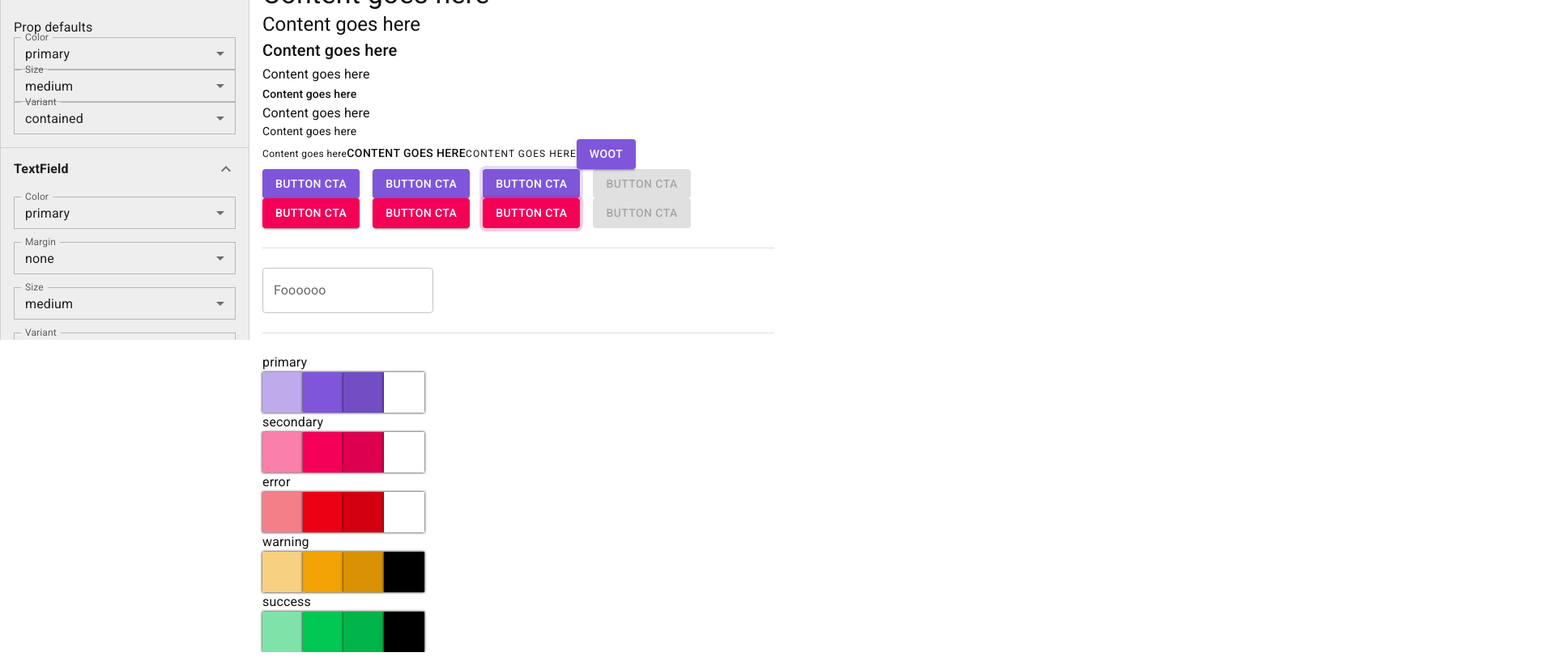
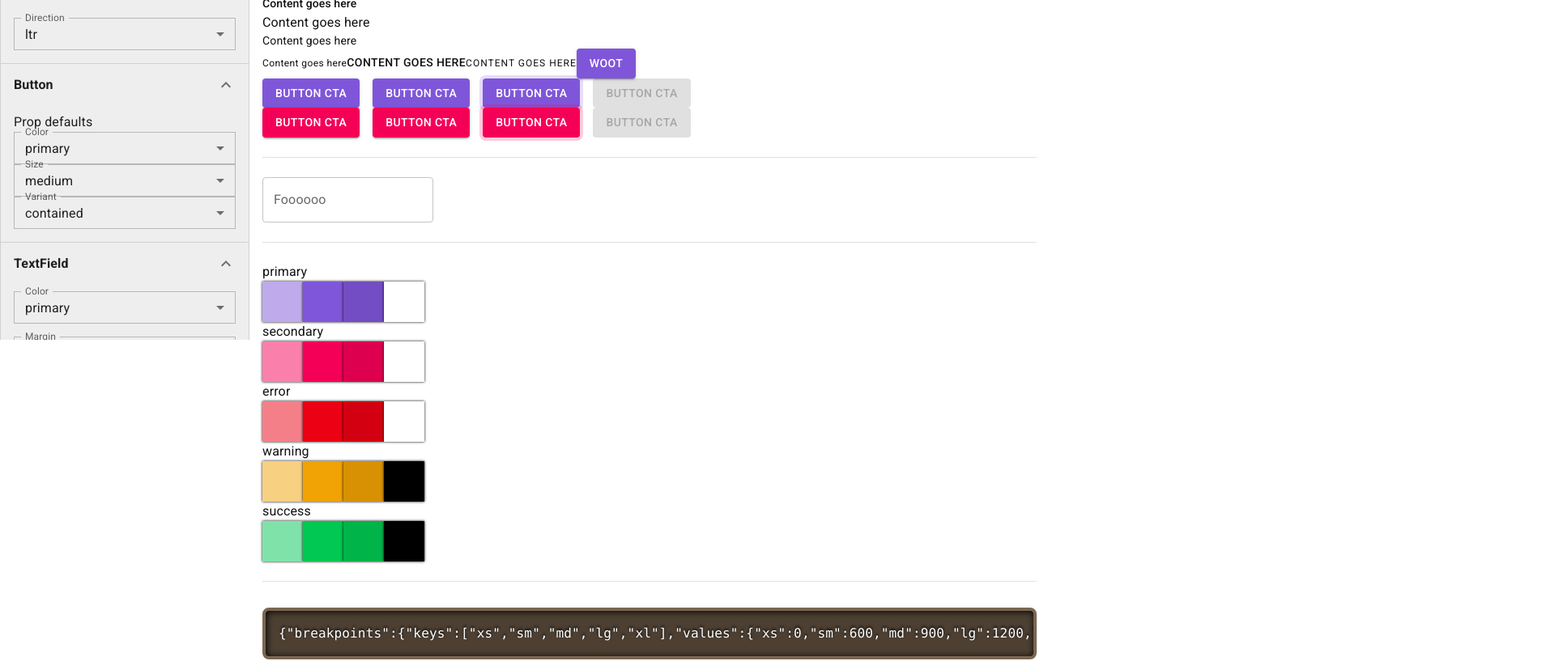
Before and after one commit to sernstberger/mui-theme-creator, a React (Create React App) app: page / in a window 1280 px wide. Shown: the part 380-1197 px from the top of the page at 81% size, 1920 px wide, since content can reach past the window. Built offline with nearby package versions, Linux system fonts and the light colour scheme; a web font is replaced by a local one.

Commit message:
added direction

```diff
--- a/src/App.tsx
+++ b/src/App.tsx
@@ -26,7 +26,9 @@ const App = () => {
           <Sidebar />
         </ThemeProvider>
       </Grid>
-      <Grid item xs={6}>
+      <Grid item xs={9}>
+
+
         <ThemeProvider theme={dynamicTheme()}>
           <CssBaseline />
           <>
@@ -123,17 +125,19 @@ const App = () => {
               <ColorSwatch color={values.palette.success.dark} />
               <ColorSwatch color={values.palette.success.contrastText} />
             </Stack>
+            <br />
+            <Divider />
+            <br />
+            <SyntaxHighlighter
+              language="typescript"
+              style={dark}
+              wrapLines={true}
+            >
+              {JSON.stringify(dynamicTheme())}
+            </SyntaxHighlighter>
+            {JSON.stringify(dynamicTheme())}
           </>
         </ThemeProvider>
-      </Grid>
-      <Grid item xs={3}>
-        <SyntaxHighlighter language="typescript" style={dark} wrapLines={true}>
-          {JSON.stringify(theme)}
-
-          {/* {`${theme}`} */}
-        </SyntaxHighlighter>
-
-        {/* {JSON.stringify(theme)} */}
       </Grid>
     </Grid>
   );
--- /dev/null
+++ b/src/components/Sidebar/Direction/index.tsx
@@ -0,0 +1,16 @@
+import SidebarItem from "../SidebarItem";
+import SelectInput from "../../Form/SelectInput";
+
+const Direction = () => {
+  return (
+    <SidebarItem title="Direction">
+      <SelectInput
+        field="direction"
+        label="Direction"
+        options={["ltr", "rtl"]}
+      />
+    </SidebarItem>
+  );
+};
+
+export default Direction;
--- a/src/components/Sidebar/index.tsx
+++ b/src/components/Sidebar/index.tsx
@@ -7,12 +7,14 @@ import Shape from "./Shape";
 import Typography from "./Typography";
 import TextField from "./TextField";
 import Breakpoints from "./Breakpoints";
+import Direction from "./Direction";
 
 const Sidebar = () => {
   return (
     <ThemeProvider theme={theme}>
       <Box height="100vh" overflow="scroll">
         <Breakpoints />
+        <Direction />
         {/* direction */}
         {/* components */}
         <Button />
--- a/src/index.tsx
+++ b/src/index.tsx
@@ -30,6 +30,7 @@ interface Values {
     lg: number;
     xl: number;
   };
+  direction: "ltr" | "rtl" | string;
   palette: {
     primary: PaletteColor;
     secondary: PaletteColor;
@@ -88,6 +89,7 @@ ReactDOM.render(
         lg: 1200,
         xl: 1536,
       },
+      direction: "ltr",
       palette: {
         primary: createPaletteColor("#7F56D9"),
         secondary: createPaletteColor("#F50057"),
--- a/src/theme/dynamicTheme.tsx
+++ b/src/theme/dynamicTheme.tsx
@@ -30,6 +30,7 @@ const theme = () => {
         xl: values.breakpoints.xl,
       },
     },
+    direction: values.direction,
     palette: {
       primary: createPaletteColor(values.palette.primary.main),
       secondary: createPaletteColor(values.palette.secondary.main),
```
